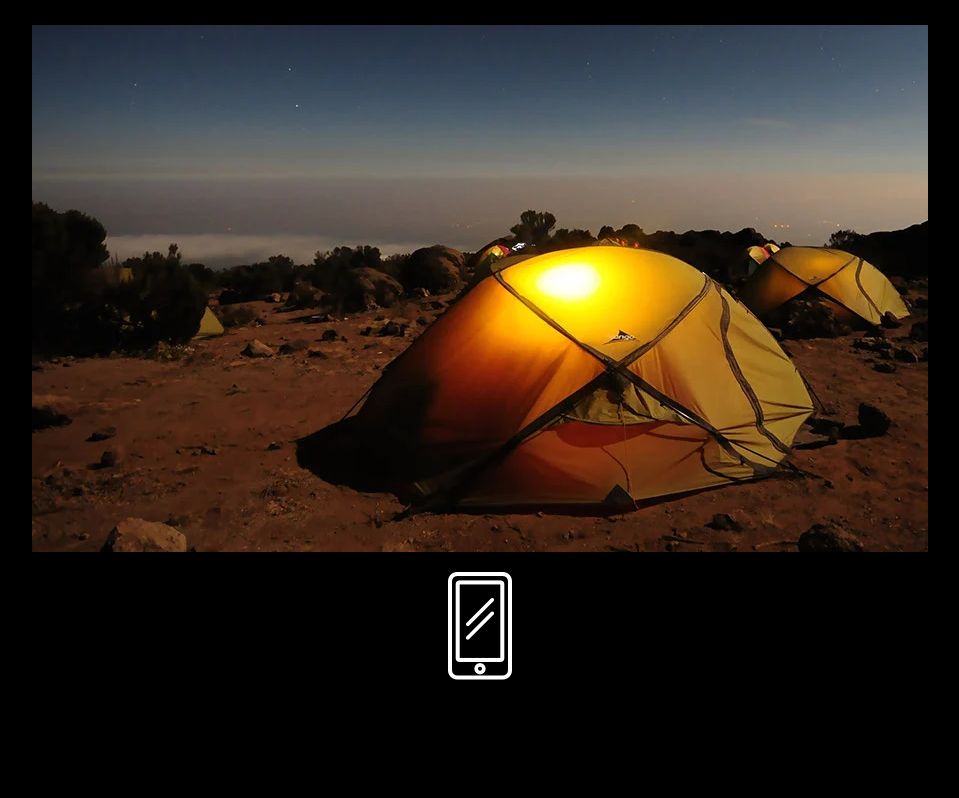
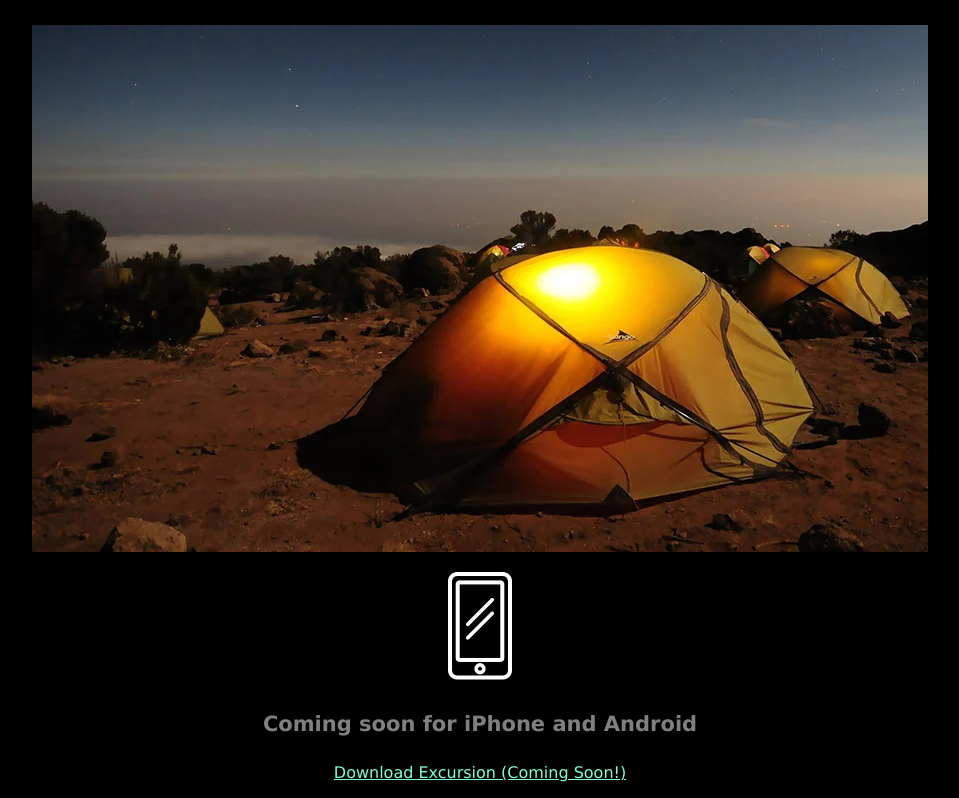
Before and after one commit to vlorimer/excursion, a plain HTML site: page Index.html in a window 1280 px wide. Shown: the part 460-1258 px from the top of the page, without its empty margins (160-1119 px from the left). Before the commit the page ends 1160 px from the top, so only its background shows below. Drawn offline with Linux system fonts and the light colour scheme.

Commit message:
created last text

```diff
--- a/Index.html
+++ b/Index.html
@@ -22,5 +22,8 @@
 <h4 class="header--subheader">Excursion remembeers places you like, and recommends new points of interest around you</h4>
 <p><img src="resources/images/camp.jpg"></p>
 <p><img src="resources/images/phone.png"></p>
+<h4 class="header--subheader">Coming soon for iPhone and Android</h4>
+<p><a class="link--cta" href="#">Download Excursion (Coming Soon!)</a></p>
+
 </body>
 </html>
```
